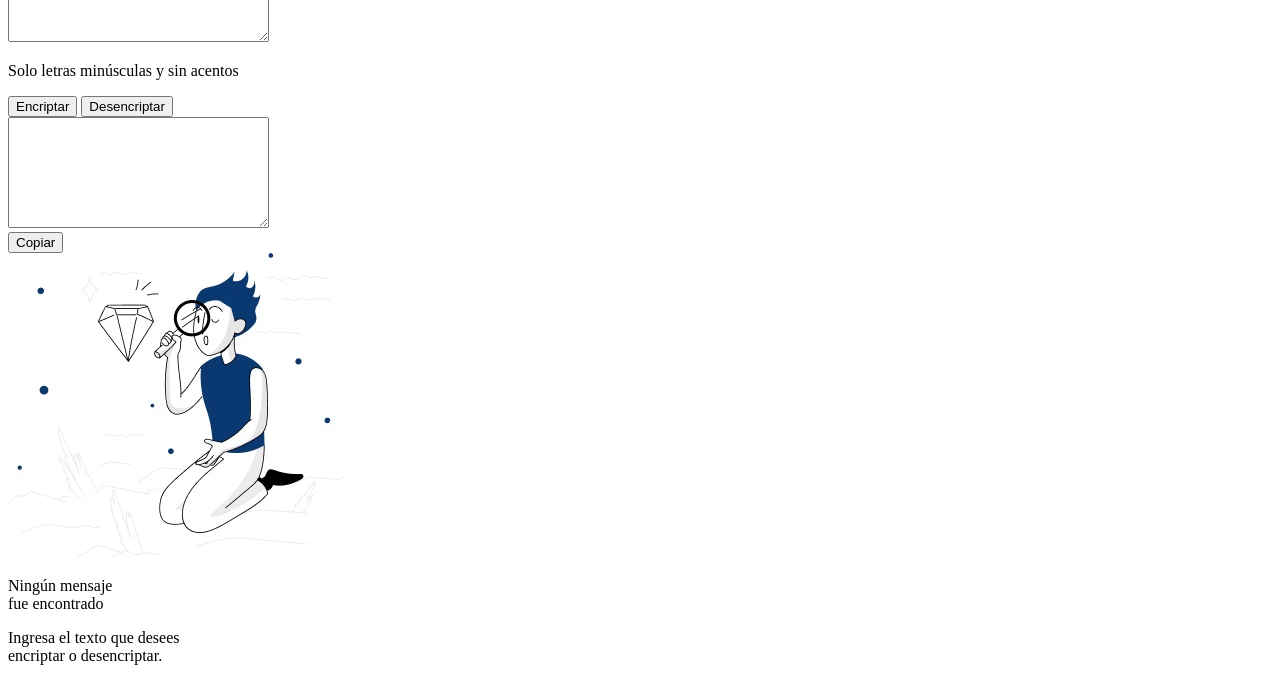
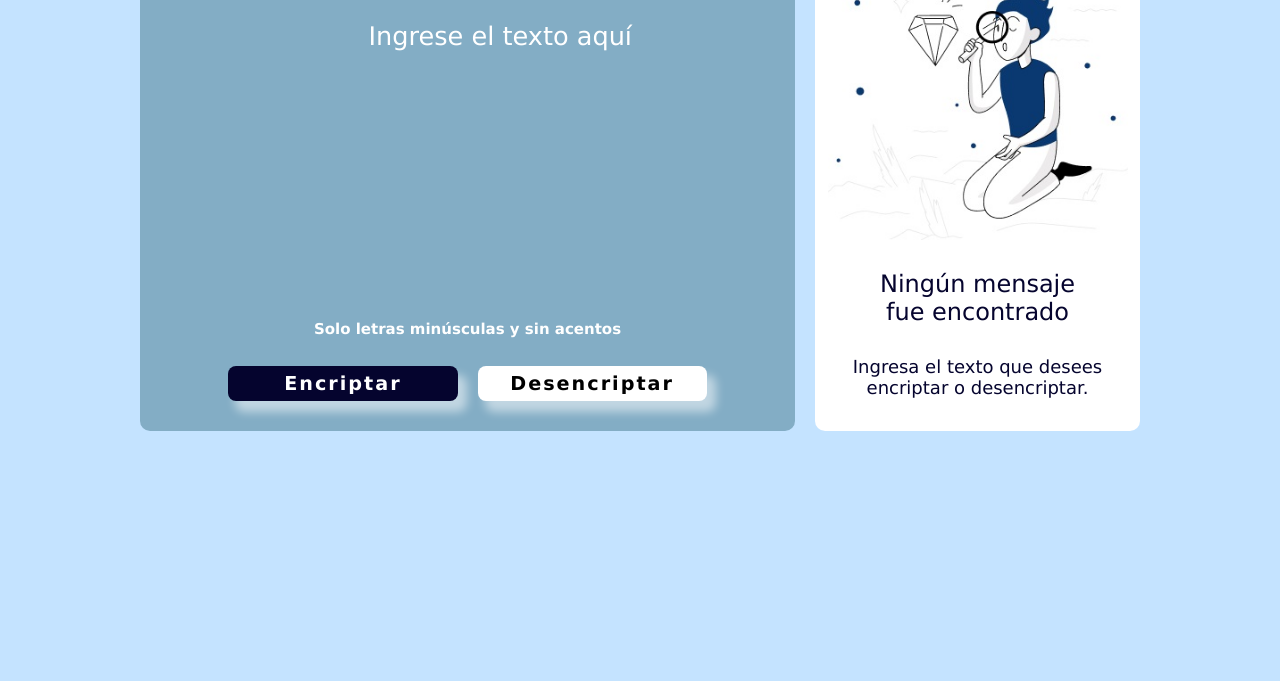
Before and after one commit to MoneV13/Encriptador-Alura, a plain HTML site: page index.html in a window 1280 px wide. Shown: the part 294-975 px from the top of the page. After the commit the page ends 800 px from the top, so only its background shows below. Drawn offline with Linux system fonts and the light colour scheme; the site is published under a folder, as on GitHub Pages, so addresses that start at the root find nothing.

Commit message:
Update index.html (#2)
Se eliminaron 2 / en la línea 7 y en la línea 49.
También se eliminaron unas líneas de código que estaban comentadas y unos espacios entre líneas de código.

```diff
--- a/index.html
+++ b/index.html
@@ -4,94 +4,48 @@
     <meta charset="UTF-8">
     <meta http-equiv="X-UA-Compatible" content="IE=edge">
     <meta name="viewport" content="width=device-width, initial-scale=1.0">
-    <link rel="stylesheet" href="/style.css">
+    <link rel="stylesheet" href="style.css">
     <link rel="preconnect" href="https://fonts.googleapis.com">
     <link rel="preconnect" href="https://fonts.gstatic.com" crossorigin>
     <link href="https://fonts.googleapis.com/css2?family=Inter:wght@200;400&display=swap" rel="stylesheet">
     <title>Encriptador JR</title>
 </head>
-
 <body>
     <nav>
             <h1>Challenge # 1 - One Encriptador de Texto - Alura</h1>
     </nav>
-
     <div class="contenedorPadre">
-
         <div class="contenedorCentral">
-
             <div class="contenedorIzquierdo">
-
                 <div class="logo">
                     <p class="logo"><span style="--item:1"><img src="Imagenes/Logo.png" alt="" ></span></p>
                 </div>
-
                 <div class="entradaTexto">
                     <textarea name="textAreaIzq" class="textAreaIzq" id="textAreaIzq" cols="30" rows="13" placeholder="Ingrese el texto aquí"></textarea>
                 </div>
-
                 <div class="advertencias">
                     <p class="advertencia"><i class="fa-solid fa-circle-exclamation"></i> Solo letras minúsculas y sin acentos </p>
                 </div>
-
                 <div class="contenedorBotonesIzquierdo">
                     <input type="button" value="Encriptar" class="boton encriptar" onclick="encriptar()">
                     <input type="button" value="Desencriptar" class="boton desencriptar" onclick="desencriptar()">
-
                 </div>
-
             </div>
-
             <div class="contenedorDerecho">
-
                 <div id="salidaDetexto" class="salidaDetexto">
                     <textarea name="" id="textAreaDer" class="textAreaDer" cols="30" rows="7"></textarea>
                 </div>
-
                 <div id="contenedorBotonesDerecho" class="contenedorBotonesDerecho">
                     <input type="button" value="Copiar" class="boton copiar" onclick="copy()">
                 </div>
-
                 <div id="sinMensaje" class="sinMensaje">
                     <img src="Imagenes/muneco.jpg" alt="" class="dibujo">
                     <p class="textoSinMensaje1">Ningún mensaje <br> fue encontrado</p>
                     <p class="textoSinMensaje2">Ingresa el texto que desees <br> encriptar o desencriptar.</p>
-
                 </div>
-
             </div>
-
         </div>
-
     </div>
-    <script src="/script.js"> </script>
+    <script src="script.js"> </script>
 </body>
-
-
-<!--Visto en el video
-<body>
-    <header>
-        <img class="logo" src="Imagenes/Logo.png" alt="logo de alura">
-    </header>
-    <main>
-        <section>
-            <textarea class="text-area" cols="30" rows="10" placeholder="Ingrese el texto aqui"></textarea>
-            <div>
-                <h6 class="informacion">Solo letras minúsculas y sin acentos</h6>
-            </div>
-            <div class="botones">
-                <button class="btn-encriptar">Encriptar</button>
-                <button class="btn-desencriptar">Desencritar</button>
-
-            </div>
-        </section>
-        <section>
-            <textarea class="mensaje" cols="20" rows="10" placeholder=""></textarea>
-            <div>
-                <button class="btn-copiar">Copiar</button>
-            </div>
-        </section>
-    </main>
-</body>
--->
 </html>
```
